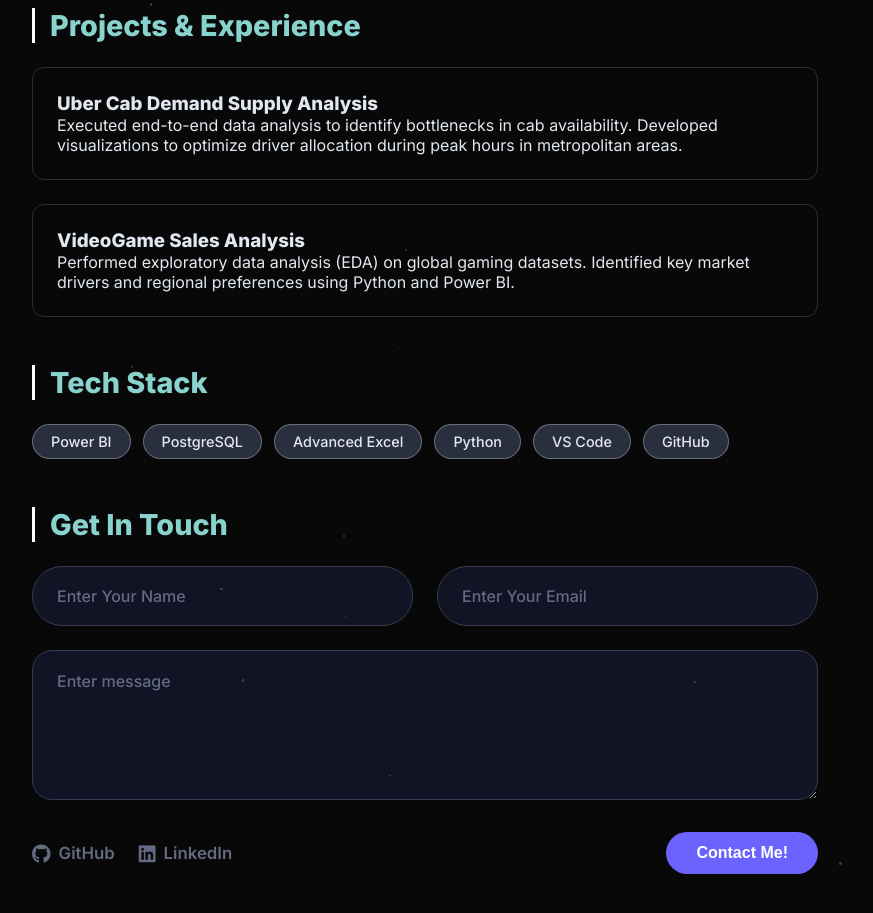
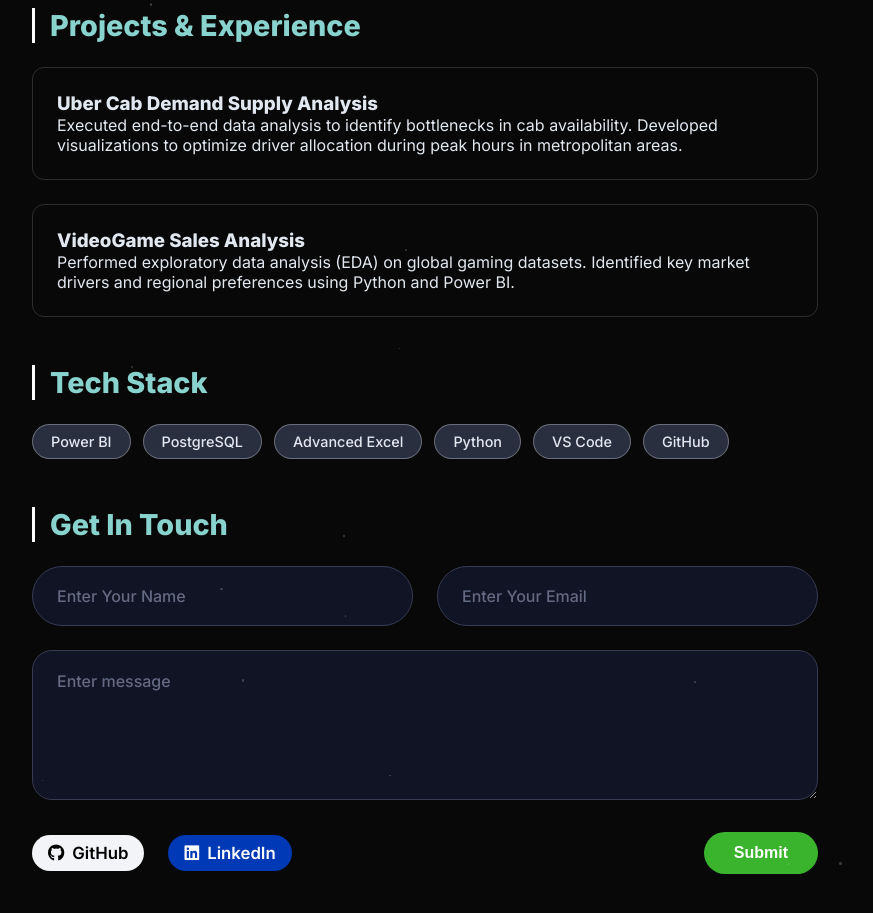
Before and after one commit to bhaveshk-25/My-Portfolio, a website: page index.html in a window 1280 px wide. Shown: the part 621-1534 px from the top of the page, without its empty margins (215-1088 px from the left). Drawn offline with Linux system fonts and the light colour scheme.

Commit message:
Contact change

```diff
--- a/index.html
+++ b/index.html
@@ -18,7 +18,7 @@
             <li><a href="#home">Home</a></li>
             <li><a href="#about">About</a></li>
             <li><a href="#projects">Projects</a></li>
-            <li><a href="#contact">Work</a></li>
+            <li><a href="#contact">Contact</a></li>
         </ul>
         <div class="nav-actions">
             <button id="theme-btn" aria-label="Toggle Theme">
@@ -83,7 +83,7 @@
                             <a href="https://github.com/bhaveshk-25" target="_blank"><i class="fa-brands fa-github"></i> GitHub</a>
                             <a href="https://linkedin.com/in/bhavesh-kumar-9b7a16225" target="_blank"><i class="fa-brands fa-linkedin"></i> LinkedIn</a>
                         </div>
-                        <button type="submit" class="submit-btn">Contact Me!</button>
+                        <button type="submit" class="submit-btn">Submit</button>
                     </div>
                 </form>
             </div>
--- a/style.css
+++ b/style.css
@@ -172,7 +172,7 @@
 }
 
 .social-links-bottom a {
-    color: #636a82;
+    color: #f1f1f1;
     text-decoration: none;
     display: flex;
     align-items: center;
@@ -182,17 +182,29 @@
     transition: color 0.3s;
 }
 
-.social-links-bottom a i {
-    font-size: 1.2rem;
+/* GitHub Button Background */
+.social-links-bottom a[href*="github"] {
+    background-color: #f3f4f7; /* Dark gray color */
+    color: #000000; /* White text */
+    padding: 8px 16px; /* Adds space inside so it looks like a button */
+    border-radius: 20px; /* Rounds the corners */
+}
+
+/* LinkedIn Button Background */
+.social-links-bottom a[href*="linkedin"] {
+    background-color: #0039b5; /* Official LinkedIn Blue */
+    color: #ffffff; /* White text */
+    padding: 8px 16px;
+    border-radius: 20px;
 }
 
 .social-links-bottom a:hover {
-    color: var(--accent-color);
+    transform: translateY(-2px);
 }
 
 .submit-btn {
-    background: #6c63ff;
-    color: white;
+    background: #3bb42d;
+    color: rgb(255, 255, 255);
     border: none;
     padding: 12px 30px;
     border-radius: 30px;
@@ -203,7 +215,6 @@
 }
 
 .submit-btn:hover {
-    background: #5a52e0;
     transform: translateY(-2px);
 }
 
```
